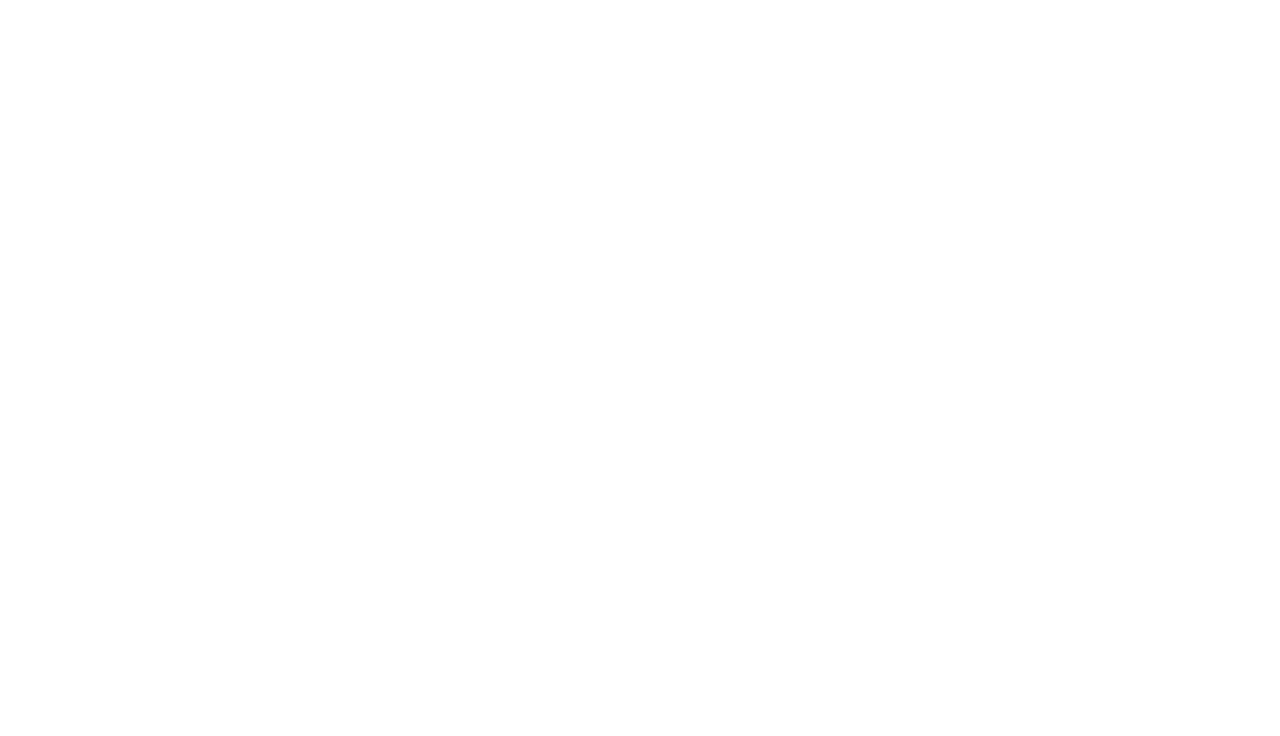
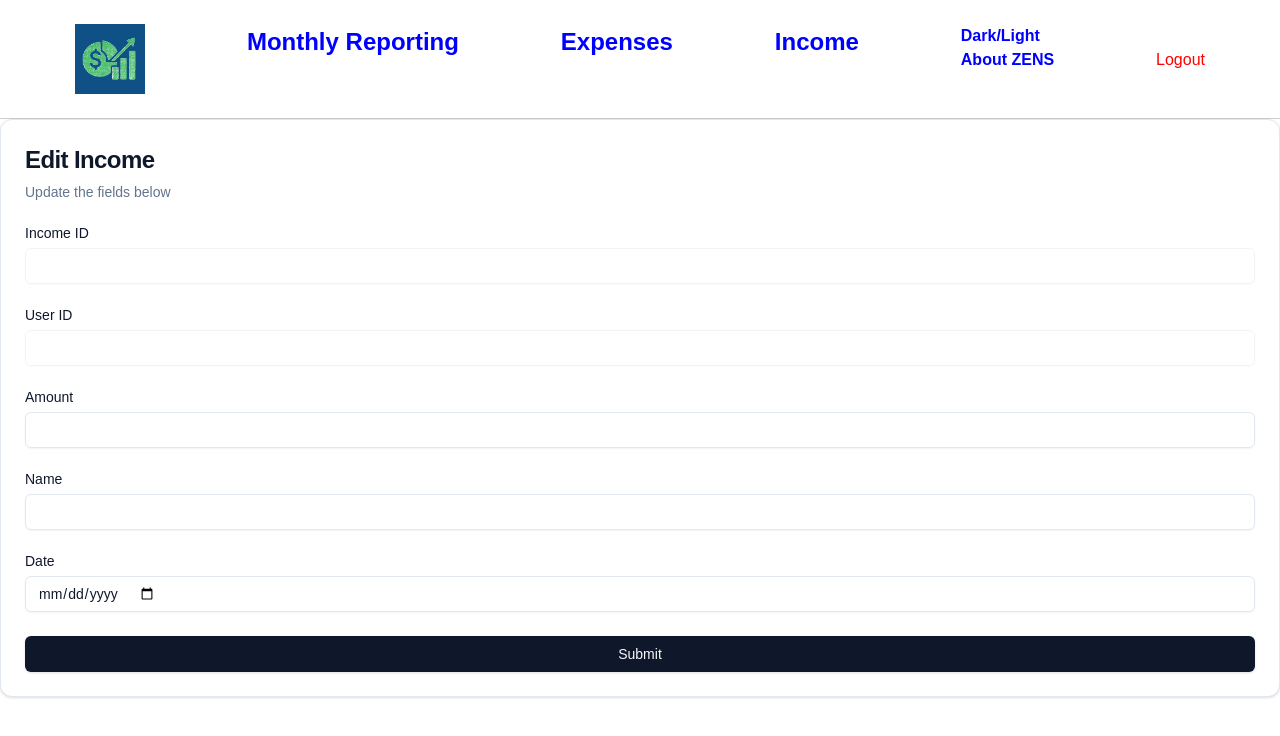
Before and after one commit to Fazsuzsa/Budget_Ausgaben_App, a React (Create React App) app in the folder frontend/: page /edit-income/1/1 in a window 1280 px wide. Before the commit this address had no page. Shown: the top 736 px of the page. Built offline with nearby package versions, Linux system fonts and the light colour scheme; what chartjs-plugin-datalabels would draw is missing.

Commit message:
update Datumformat

```diff
--- a/frontend/src/components/AddExpense.js
+++ b/frontend/src/components/AddExpense.js
@@ -32,12 +32,12 @@
       amount: parseFloat(values.amount),
     };
 
-if (type === "monthly") {
-  payload.date_start = values.date_start + "-01";  // hier die Monatskorrektur
-  delete payload.date;
-} else {
-  delete payload.date_start;
-}
+    if (type === "monthly") {
+      payload.date_start = values.date_start + "-01"; // hier die Monatskorrektur
+      delete payload.date;
+    } else {
+      delete payload.date_start;
+    }
 
     const url =
       type === "monthly"
@@ -60,6 +60,7 @@
         alert("Gespeichert!");
         reset();
         setShowForm(false);
+        window.location.reload();
       } else {
         const data = await res.json();
         alert("Fehler: " + data.error);
--- a/frontend/src/components/AddIncome.js
+++ b/frontend/src/components/AddIncome.js
@@ -58,6 +58,7 @@
         alert("Gespeichert!");
         reset();
         setShowForm(false);
+        window.location.reload();
       } else {
         const data = await res.json();
         alert("Fehler: " + data.error);
--- a/frontend/src/components/Income.js
+++ b/frontend/src/components/Income.js
@@ -1,4 +1,5 @@
 import React, { useEffect, useState } from "react";
+import { Link } from "react-router-dom";
 import { Navigate } from "react-router-dom";
 import AddIncomeForm from "./AddIncome";
 import {
@@ -67,7 +68,7 @@
       {!loading && !error && (
         <div className="max-w-4xl mx-auto">
           <Table>
-            <TableCaption>Einnahmen des Nutzers</TableCaption>
+            <TableCaption></TableCaption>
             <TableHeader>
               <TableRow>
                 <TableHead className="w-[100px]">Name</TableHead>
@@ -88,6 +89,13 @@
                     {new Date(income.date).toISOString().split("T")[0]}
                   </TableCell>
                   <TableCell className="text-right">
+                    <Link
+                      to={`/edit-income/${income.user_id}/${income.id}`}
+                      state={{ income }}
+                      className="text-blue-500 underline"
+                    >
+                      Edit
+                    </Link>
                     <button
                       onClick={() => handleDelete(income.id)}
                       className="text-red-500 underline"
--- a/frontend/src/index.js
+++ b/frontend/src/index.js
@@ -28,7 +28,14 @@
         <Route path="/about" element={<About></About>}></Route>
         <Route path="/login" element={<Login></Login>}></Route>
         <Route path="/test" element={<FormExpenses></FormExpenses>}></Route>
-        <Route path="/edit-monthly-income/:user_id/:id" element={<EditMonthlyIncome />}></Route>
+        <Route
+          path="/edit-income/:userId/:expenseId"
+          element={<EditIncome></EditIncome>}
+        ></Route>
+        <Route
+          path="/edit-monthly-income/:user_id/:id"
+          element={<EditMonthlyIncome />}
+        ></Route>
         <Route
           path="/edit-expense/:userId/:expenseId"
           element={<MyForm></MyForm>}
--- a/frontend/src/pages/EditIncome.js
+++ b/frontend/src/pages/EditIncome.js
@@ -35,7 +35,10 @@
       setUserId(income.user_id || paramUserId);
       setName(income.name || "");
       setAmount(income.amount || "");
-      setDate(income.date || "");
+      const formattedDate = income.date
+        ? new Date(income.date).toISOString().slice(0, 10)
+        : "";
+      setDate(formattedDate);
     }
   }, [income, paramIncomeId, paramUserId]);
 
@@ -49,6 +52,7 @@
           method: "PUT",
           headers: {
             "Content-Type": "application/json",
+            Authorization: `Bearer ${localStorage.getItem("token")}`,
           },
           body: JSON.stringify({
             amount: amount,
@@ -65,7 +69,7 @@
       const updatedIncome = await response.json();
       console.log("Update successful:", updatedIncome);
       setMessage("Income updated successfully!");
-      setTimeout(() => navigate("/income"), 1000);
+      setTimeout(() => navigate("/incomes"), 1000);
     } catch (err) {
       console.error(err);
       alert("An error occurred while updating the income.");
@@ -122,7 +126,7 @@
                 <div className="grid gap-2">
                   <Label>Date</Label>
                   <Input
-                    type="text"
+                    type="date"
                     value={date}
                     onChange={(e) => setDate(e.target.value)}
                     required
--- a/frontend/src/pages/MyForm.js
+++ b/frontend/src/pages/MyForm.js
@@ -36,7 +36,10 @@
       setName(expense.name || "");
       setAmount(expense.amount || "");
       setCategoryId(expense.category_id || "");
-      setDate(expense.date || "");
+      const formattedDate = expense.date
+        ? new Date(expense.date).toISOString().slice(0, 10)
+        : "";
+      setDate(formattedDate);
     }
   }, [expense, paramExpenseId, paramUserId]);
 
@@ -125,7 +128,7 @@
                 <div className="grid gap-2">
                   <Label>Date</Label>
                   <Input
-                    type="text"
+                    type="date"
                     value={date}
                     onChange={(e) => setDate(e.target.value)}
                     required
```
Also changed, not shown: 1 other file (tests, documents, lock files or other folders).
